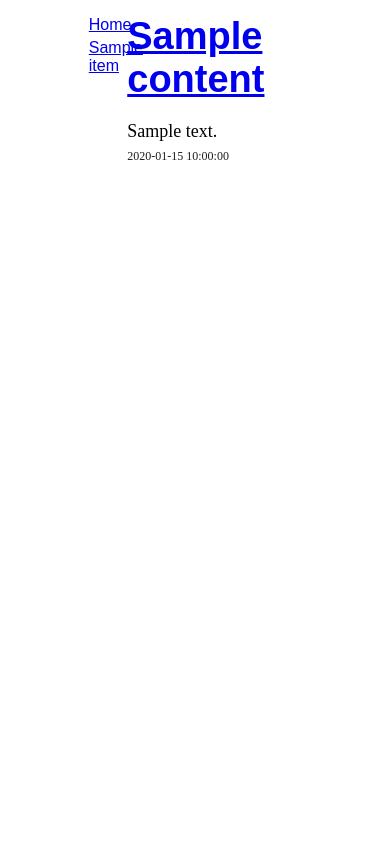
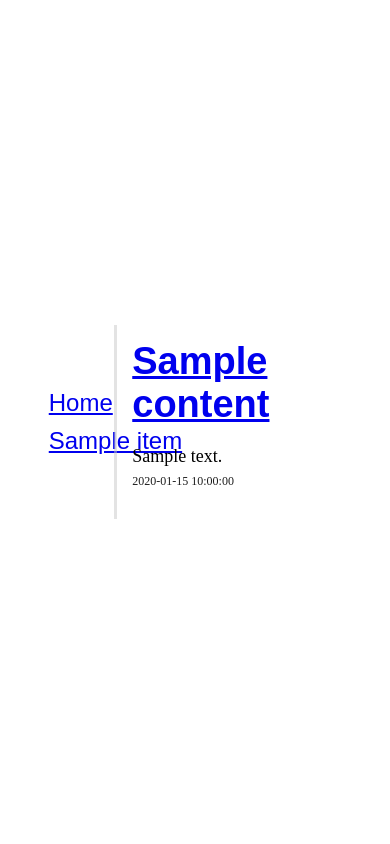
Before and after one commit to bennettscience/pico, a Flask app: template templates/entry.html in a window 390 px wide. Run offline with Flask 2, Linux system fonts and the light colour scheme; the template is opened without the code that fills it: most values are stand-ins (such as "Sample title", 1, 10 or a date in 2020); parts of the project's set-up code (start-up, migrations or seed data) failed here and were passed over.

Commit message:
Added responsive breakpoint
Set mobile mode for low-res devices. Transform to single column layout
with the left menu moving to the footer.

```diff
--- a/static/main.css
+++ b/static/main.css
@@ -3,36 +3,50 @@ html, body {
   height: 100%;
   padding: 0;
   margin: 0;
-
 }
 main {
   display:grid;
   grid-template-columns:20% 1fr;
-  grid-gap: 5px;
+  grid-template-rows: 10% auto 10%;
+  align-items:center;
+  grid-gap: 7px;
   width:75%;
   height:100%;
   margin:0 auto;
+  box-sizing: border-box;
 }
-#left { grid-column: 1 }
-#right { grid-column: 2 }
-
-#left ul {
+#left {
+  grid-column: 1;
+  grid-row: 2;
+  align-self:center;
+  position:fixed;
+}
+#right {
+  grid-column: 2;
+  grid-row: 1/span 3;
+}
+nav ul {
   list-style-type: none;
   font-family:sans-serif;
+  padding-left:0;
+  font-size:24px;
 }
-#left ul li {
-  padding-bottom: 5px;
+nav ul li {
+  margin-bottom: 10px;
 }
 #container {
   display:block;
   box-sizing: border-box;
-  width: 100%;
+  position:relative;
   margin: 0 auto;
   padding: 15px;
+  border-left:3px solid rgba(200,200,200,0.5);
 }
 .single_post {
   margin-bottom: 15px;
   position:relative;
+  width:90%;
+  text-align: justify;
 }
 header {
   font-family:sans-serif;
```
Also changed, not shown: other parts of static/main.css (+29 -0 lines).
